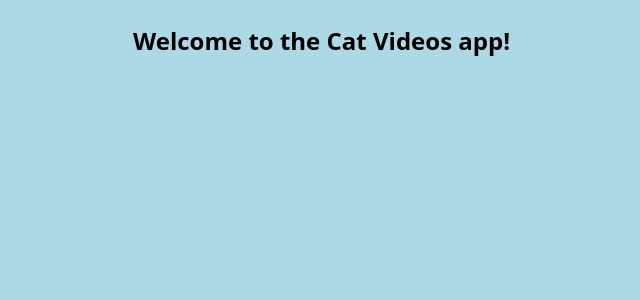
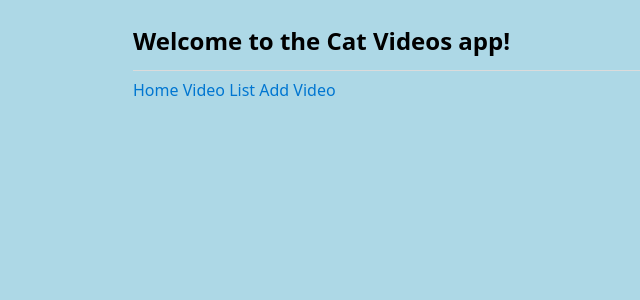
Before and after one commit to alexandreaparks/django_video_collector, a Django app: page / in a window 1280 px wide. Shown: the top 300 px of the page, without its empty margins (107-747 px from the left). Run offline with Django 5.2, Linux system fonts and the light colour scheme.

Commit message:
base.html navigation links

```diff
--- a/video/video_collector/templates/video_collector/base.html
+++ b/video/video_collector/templates/video_collector/base.html
@@ -13,6 +13,14 @@
         {% block content %}
         {% endblock %}
 
+        <hr>
+
+        <div>
+            <a href="{% url 'home' %}">Home</a>
+            <a href="{% url 'video_list' %}">Video List</a>
+            <a href="{% url 'add_video' %}">Add Video</a>
+        </div>
+
 
     </body>
 
```
